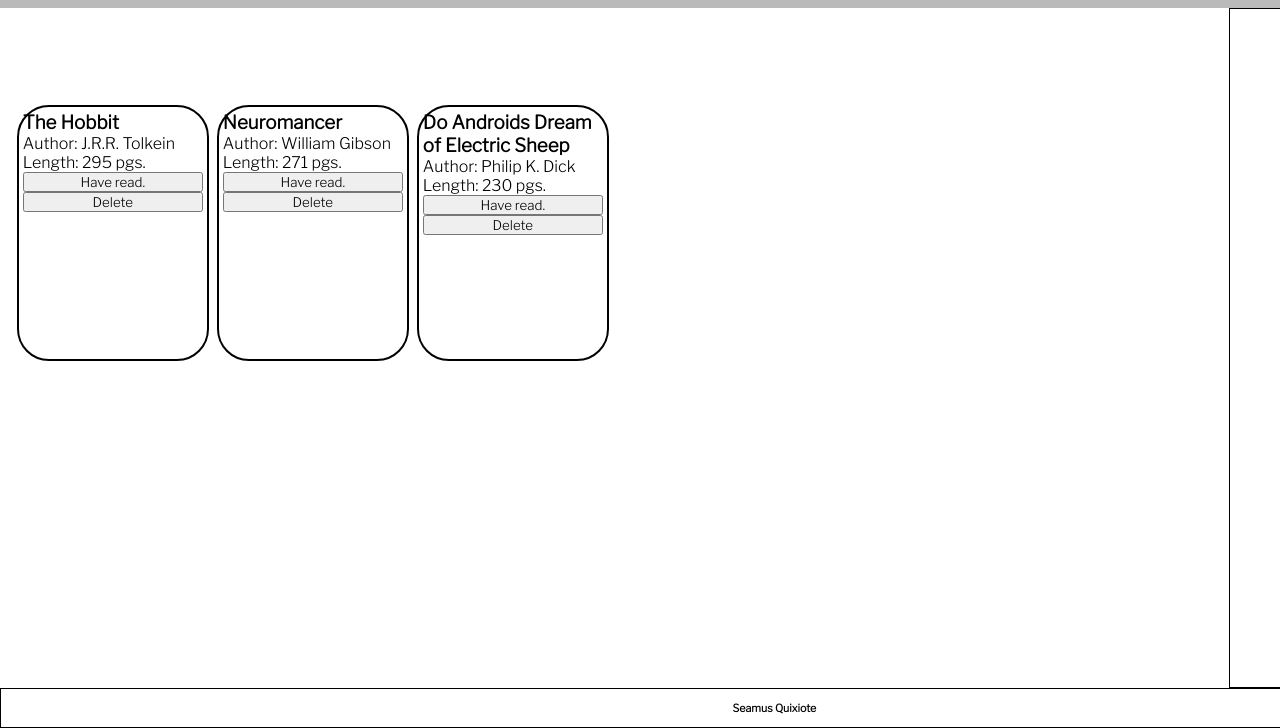
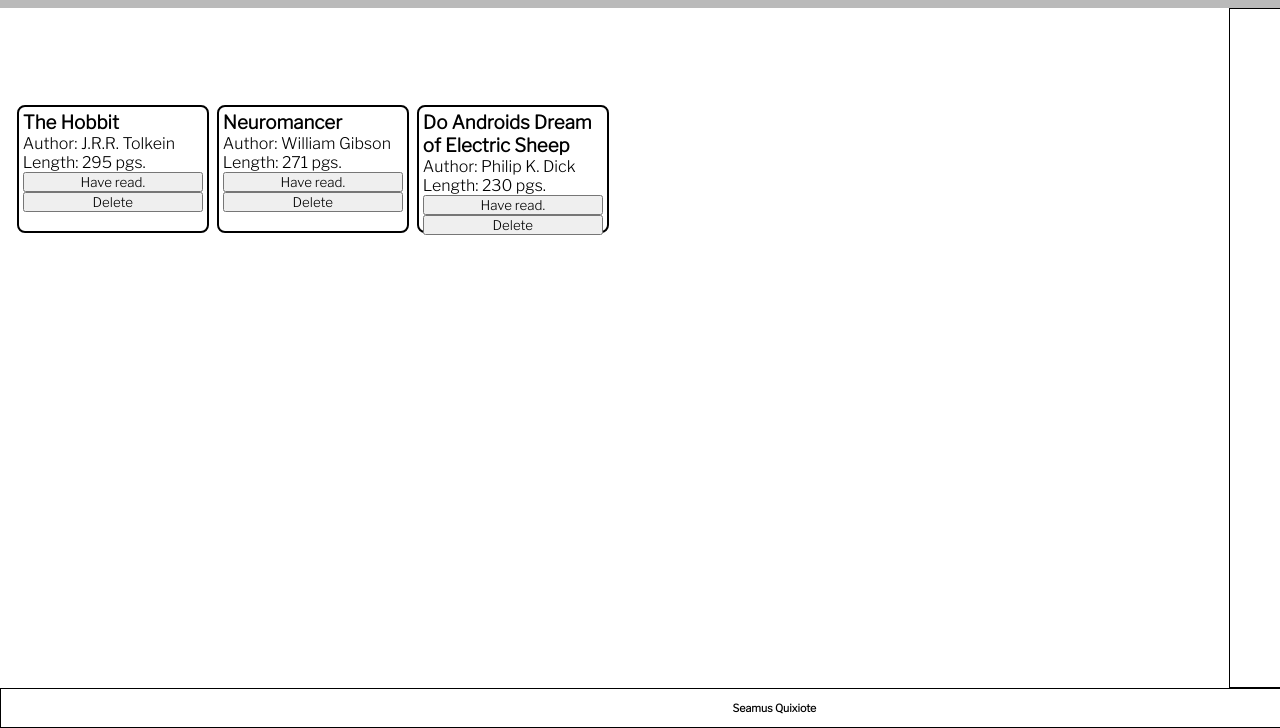
Before and after one commit to SalamanderCtesiphon/objects-and-object-constructors, a plain HTML site: page index.html in a window 1280 px wide. Both pictures are taken after a click on the button "Have not read.". Shown: the part 72-800 px from the top of the page. Drawn offline with nearby package versions, Linux system fonts and the light colour scheme.

Commit message:
Continued styling the page. Currently working on the display of the books contained within the library. While working on the styling, I noticed a bug involving toggling the read status of books that had formatted numbers above 999. I fixed the bug by escaping out the commas that were inserted previously.

```diff
--- a/index.js
+++ b/index.js
@@ -41,9 +41,7 @@ function submitBook(e) {
   clearBookList();
   const title = document.getElementById('title').value;
   const author = document.getElementById('author').value;
-  const placeHolderONe = document.getElementById('numberOfPages').value;
-  const placeHolderTwo = placeHolderONe.toString();
-  const numberOfPages = placeHolderTwo.toLocaleString('en-US');
+  const numberOfPages = document.getElementById('numberOfPages').value;
   const haveRead = document.querySelector('input[name="haveRead"]:checked').value;
   const book = new Book(title, author, numberOfPages, haveRead);
   if(title === '' || author === '' || numberOfPages === '') {
@@ -99,7 +97,8 @@ function toggleRead(e) {
   const authorPLaceholder = e.target.parentElement.children[1].textContent.toString();
   const author = authorPLaceholder.slice(7);
   const numberOfPagesPlaceholder = e.target.parentElement.children[2].textContent.toString();
-  const numberOfPagesSecondPlaceholder = numberOfPagesPlaceholder.slice(8);
+  const commaEscapedNumberOfPageg = numberOfPagesPlaceholder.replace(/,/g, "");
+  const numberOfPagesSecondPlaceholder = commaEscapedNumberOfPageg.slice(8);
   const numberOfPages = numberOfPagesSecondPlaceholder.slice(-100, -5);
   const haveRead = e.target.parentElement.children[3].textContent;
   let readingStatus = '';
--- a/style.css
+++ b/style.css
@@ -43,13 +43,14 @@
 
 .book {
   width: 15vw;
-  height: 20vw;
+  height: 10vw;
   border: 2px solid black;
-  border-radius: 4vh;
+  border-radius: 1vh;
   margin: .5vh;
   padding: .5vh;
   display: flex;
   flex-direction: column;
+  justify-content: flex-start;
 }
 
 .input-field {
```
